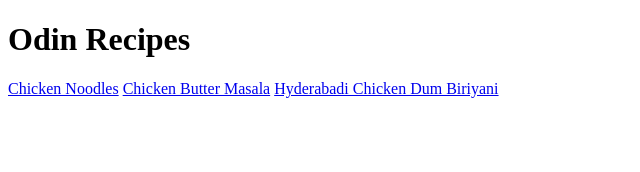
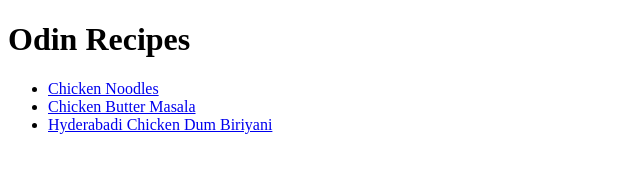
Before and after one commit to janardannn/odin-recipes, a plain HTML site: page index.html in a window 1280 px wide. Shown: the whole page, without its empty margins (0-640 px from the left). Drawn offline with Linux system fonts and the light colour scheme.

Commit message:
Iteration 4; put every <a> in unordered list

```diff
--- a/index.html
+++ b/index.html
@@ -10,9 +10,11 @@
 
     <body>
         <h1>Odin Recipes</h1>
-        <a href="recipes/chicken-noodles.html">Chicken Noodles</a>
-        <a href="recipes/chicken-butter-masala.html">Chicken Butter Masala</a>
-        <a href="recipes/hyderbadi-chicken-dum-biriyani.html">Hyderabadi Chicken Dum Biriyani</a>
+        <ul>
+            <li><a href="recipes/chicken-noodles.html">Chicken Noodles</a>
+            <li><a href="recipes/chicken-butter-masala.html">Chicken Butter Masala</a></li>
+            <li><a href="recipes/hyderbadi-chicken-dum-biriyani.html">Hyderabadi Chicken Dum Biriyani</a></li>
+        </ul>
     </body>
 
 </html>
```
